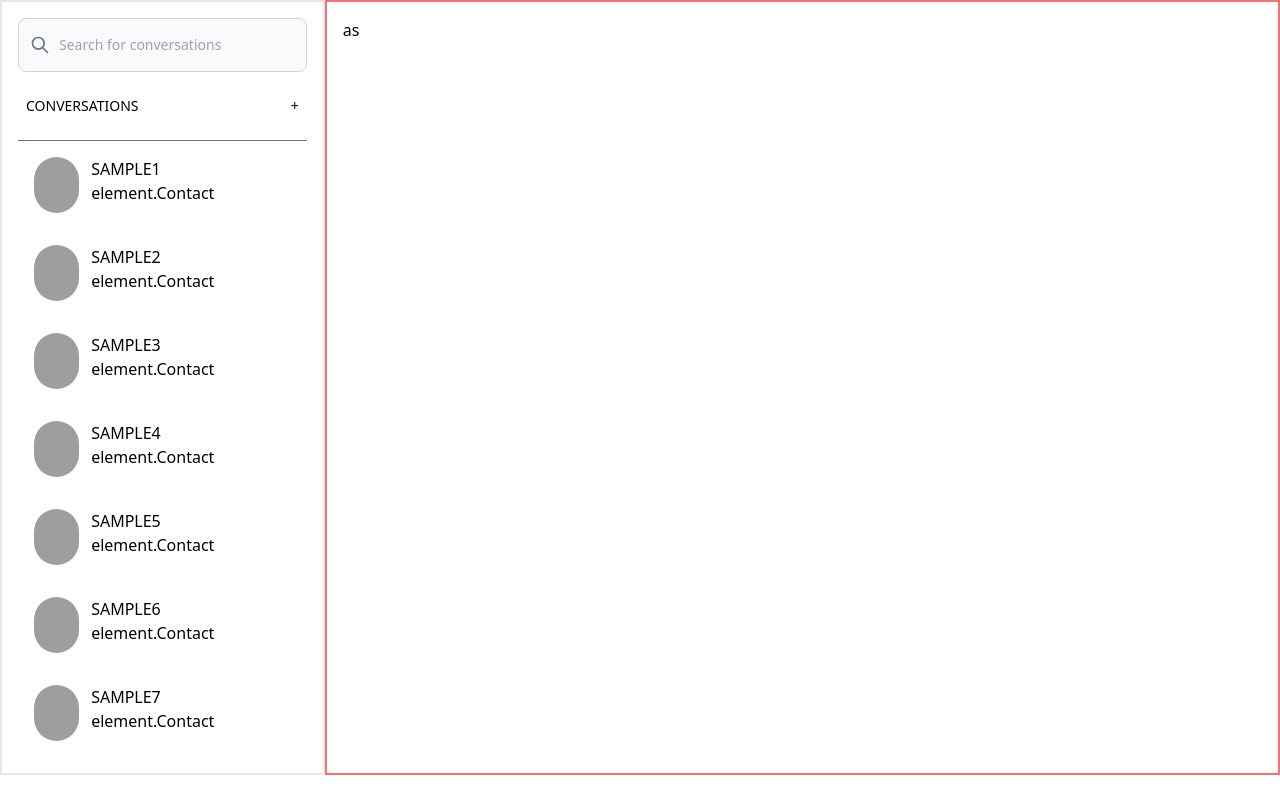
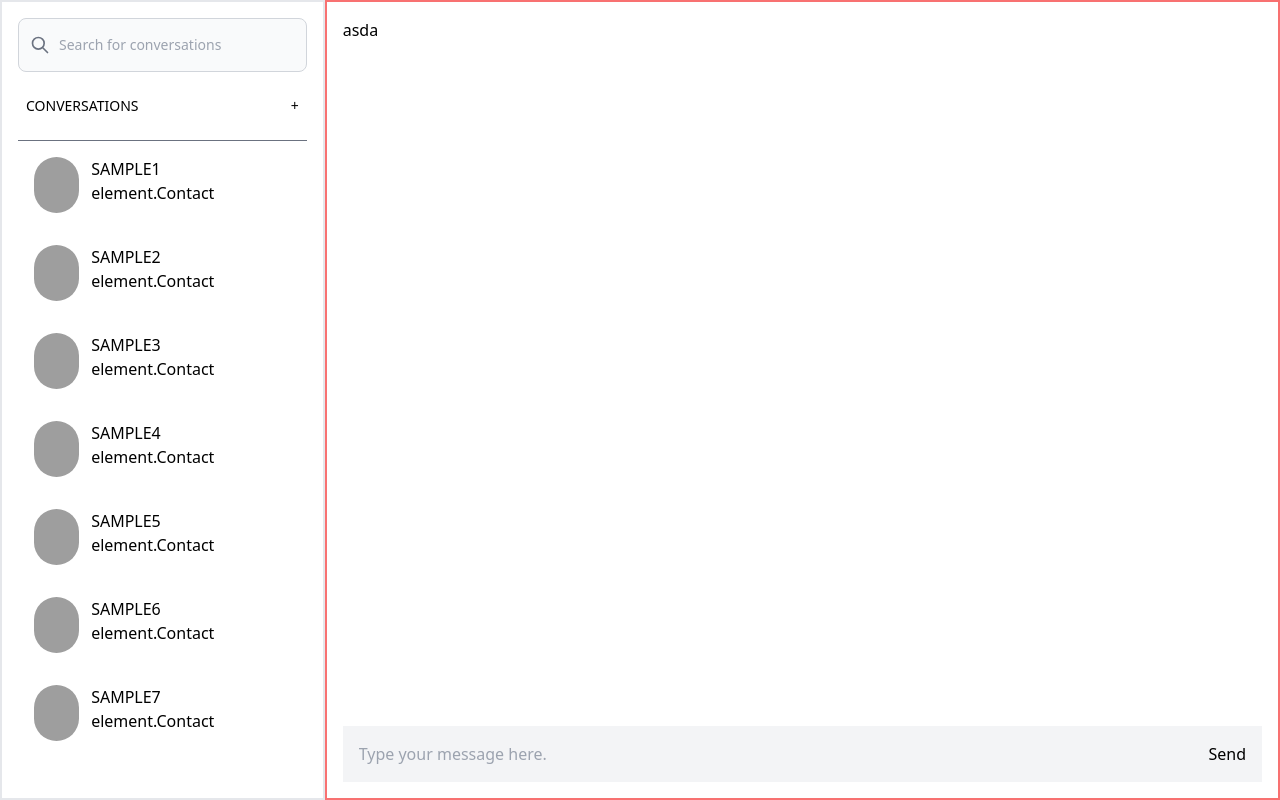
Before and after one commit to Pushkar808/React-Project, a React (Create React App) app: page / in a window 1280 px wide. Built offline with nearby package versions, Linux system fonts and the light colour scheme; grey boxes are pictures that could not be loaded.

Commit message:
added chat

```diff
--- a/src/components/mainChat.js
+++ b/src/components/mainChat.js
@@ -2,8 +2,14 @@ import React from 'react'
 
 function Mainchat() {
     return (
-        <div className='w-full border-2 border-red-400 p-4'>
-            as
+        <div className='w-full flex flex-col border-2 border-red-400 p-4 justify-between'>
+            <div className='w-full'>
+                asda
+            </div>
+            <div className='relative'>
+                <input type='text' className='w-full p-4 pr-16 bg-gray-100' placeholder='Type your message here.' />
+                <button className='absolute right-0 p-4'>Send</button>
+            </div>
         </div>
     )
 }
--- a/src/components/sidebar.js
+++ b/src/components/sidebar.js
@@ -4,7 +4,7 @@ import JsonData from '../data/contacts.json'
 function Sidebar() {
     console.log()
     return (
-        <div className='w-1/3 h-4/5 border-2 p-4 dark:bg-slate-500 overflow-x-auto' >
+        <div className='w-1/3 h-screen border-2 p-4 dark:bg-slate-800 overflow-x-auto' >
             <div class="relative">
                 <div class="absolute inset-y-0 left-0 flex items-center pl-3 pointer-events-none">
                     <svg aria-hidden="true" class="w-5 h-5 text-gray-500 dark:text-gray-400"
@@ -28,7 +28,7 @@ function Sidebar() {
                 {
                     JsonData.contactinfo.map((element) => {
                         return (
-                        <SidebarChat name={element.Name} message={"element.Contact"} />)
+                            <SidebarChat name={element.Name} message={"element.Contact"} />)
                     })
                 }
             </div>
```
